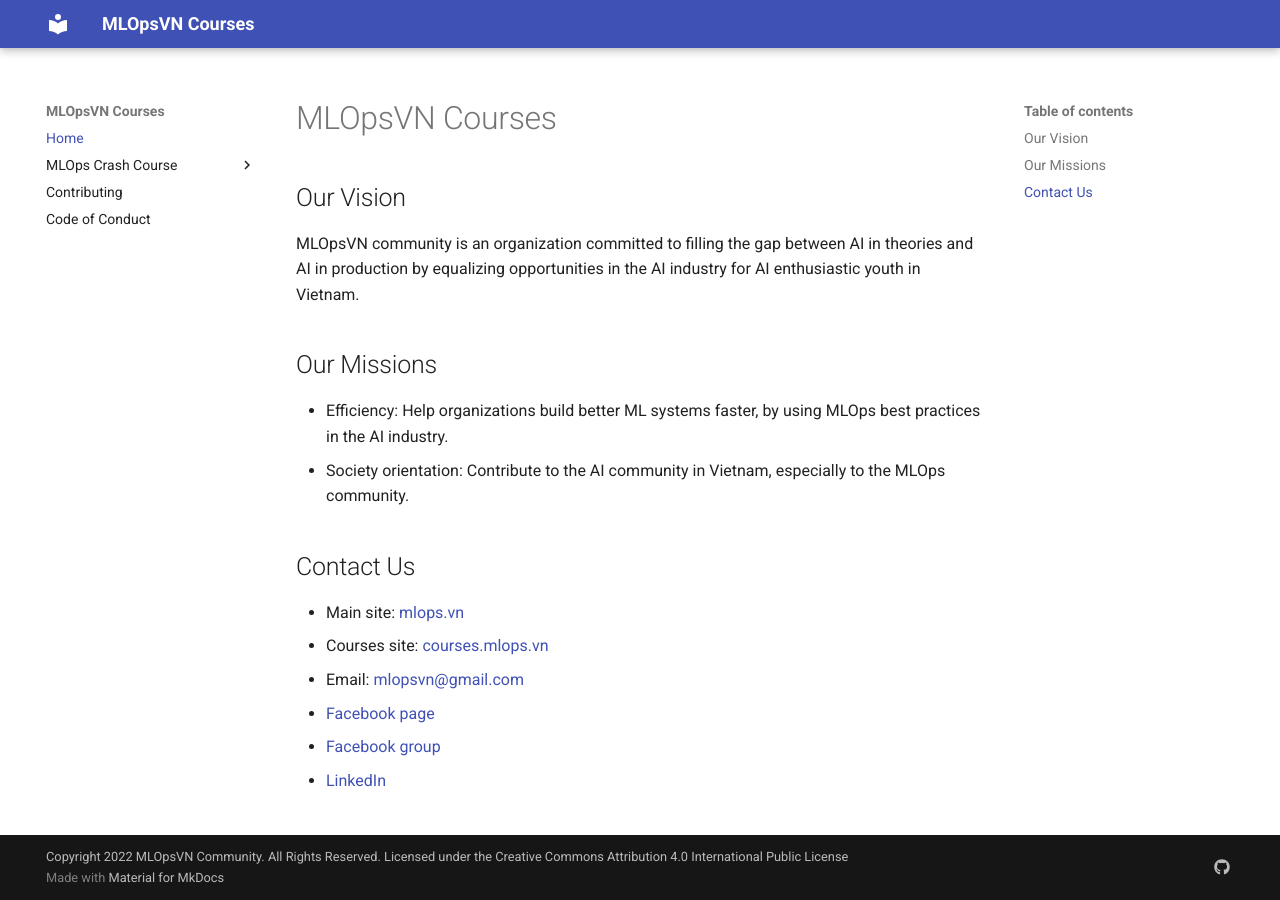
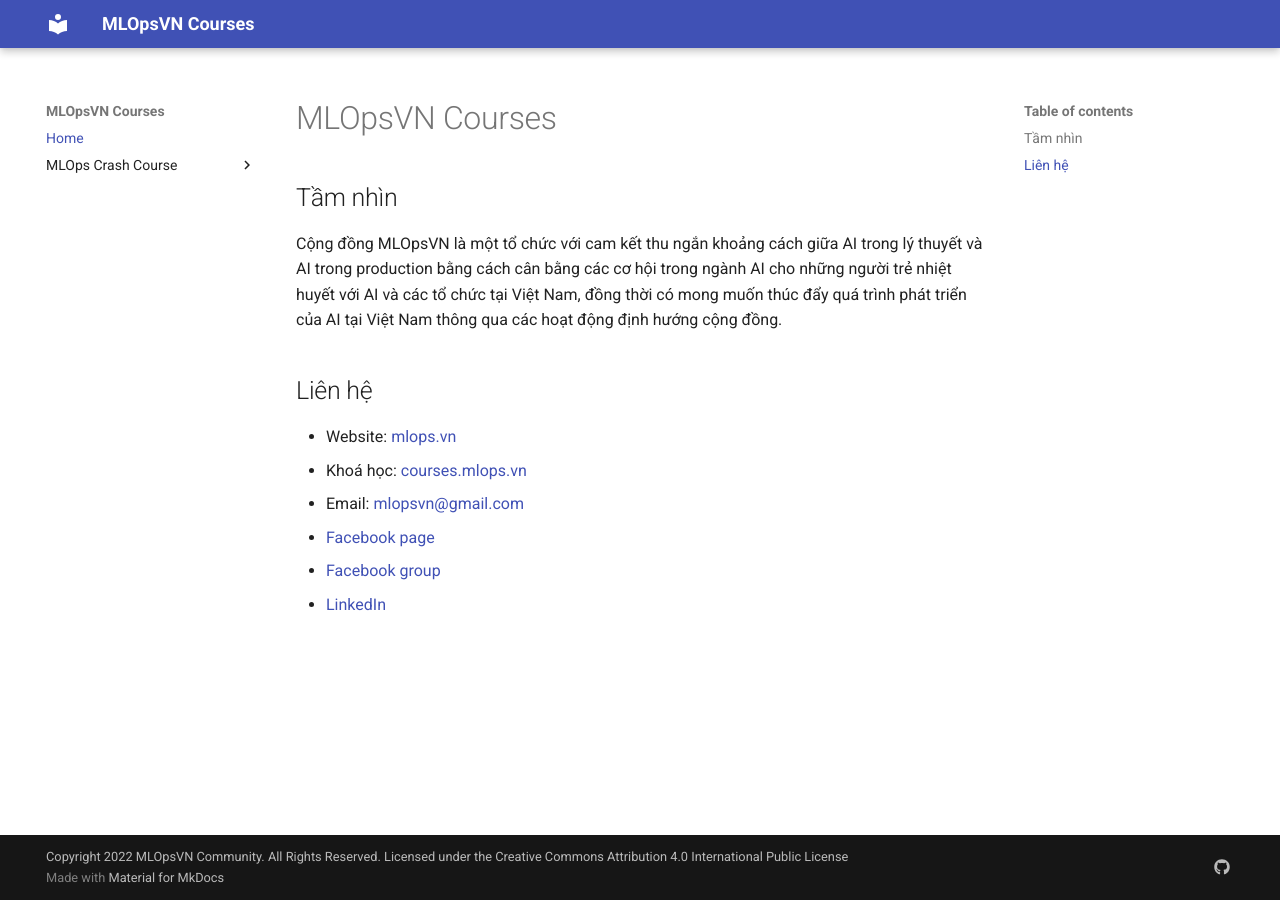
Before and after one commit to MLOpsVN/courses.mlops.vn, an MkDocs documentation site: the page built from docs/index.md, in a window 1280 px wide. Built offline with MkDocs 1.6.1 and Material for MkDocs 9.7.7, drawn with Linux system fonts in a browser that asks for light colours.

Commit message:
Tungdao/refactor site (#17)

```diff
--- a/docs/index.md
+++ b/docs/index.md
@@ -1,18 +1,13 @@
 # MLOpsVN Courses
 
-## Our Vision
+## Tầm nhìn
 
-MLOpsVN community is an organization committed to filling the gap between AI in theories and AI in production by equalizing opportunities in the AI industry for AI enthusiastic youth in Vietnam.
+Cộng đồng MLOpsVN là một tổ chức với cam kết thu ngắn khoảng cách giữa AI trong lý thuyết và AI trong production bằng cách cân bằng các cơ hội trong ngành AI cho những người trẻ nhiệt huyết với AI và các tổ chức tại Việt Nam, đồng thời có mong muốn thúc đẩy quá trình phát triển của AI tại Việt Nam thông qua các hoạt động định hướng cộng đồng.
 
-## Our Missions
+## Liên hệ
 
-- Efficiency: Help organizations build better ML systems faster, by using MLOps best practices in the AI industry.
-- Society orientation: Contribute to the AI community in Vietnam, especially to the MLOps community.
-
-## Contact Us
-
-- Main site: [mlops.vn](https://mlops.vn)
-- Courses site: [courses.mlops.vn](https://courses.mlops.vn)
+- Website: [mlops.vn](https://mlops.vn)
+- Khoá học: [courses.mlops.vn](https://courses.mlops.vn)
 - Email: [mlopsvn@gmail.com](maito:mlopsvn@gmail.com)
 - [Facebook page](https://www.facebook.com/MLOpsVN)
 - [Facebook group](https://www.facebook.com/groups/mlopsvn)
--- a/mkdocs.yml
+++ b/mkdocs.yml
@@ -49,8 +49,8 @@
       - Tổng kết:
           - Tóm tắt nội dung: mlops-crash-course/tong-ket/tom-tat-noi-dung.md
           - Một số vấn đề khác: mlops-crash-course/tong-ket/mot-so-van-de-khac.md
-  - Contributing: CONTRIBUTING.md
-  - Code of Conduct: CODE_OF_CONDUCT.md
+      - Contributing: CONTRIBUTING.md
+      - Code of Conduct: CODE_OF_CONDUCT.md
 
 copyright: "Copyright 2022 MLOpsVN Community. All Rights Reserved. Licensed under the Creative Commons Attribution 4.0 International Public License"
 extra:
```
